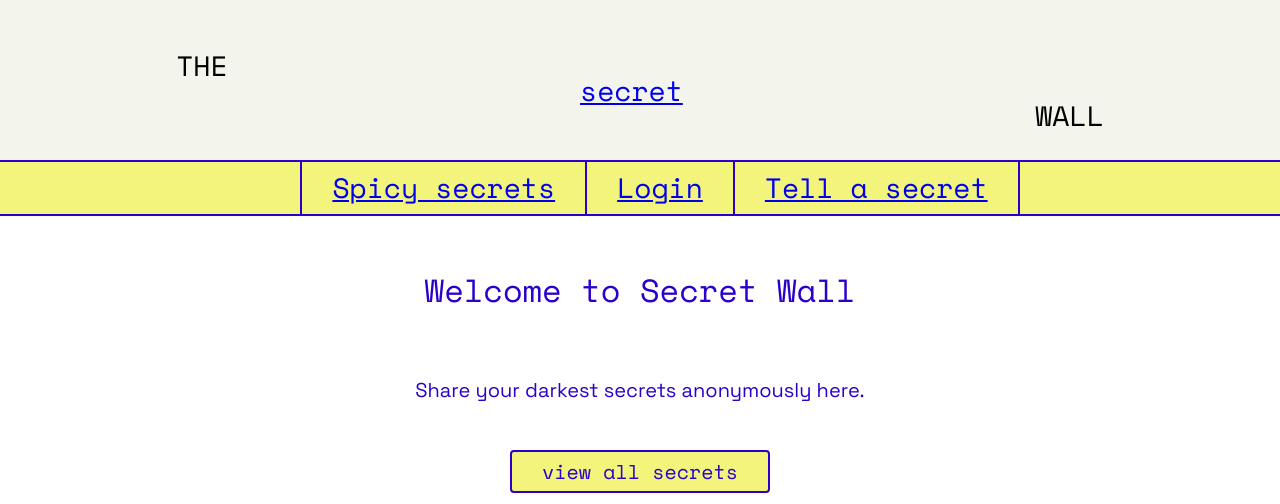
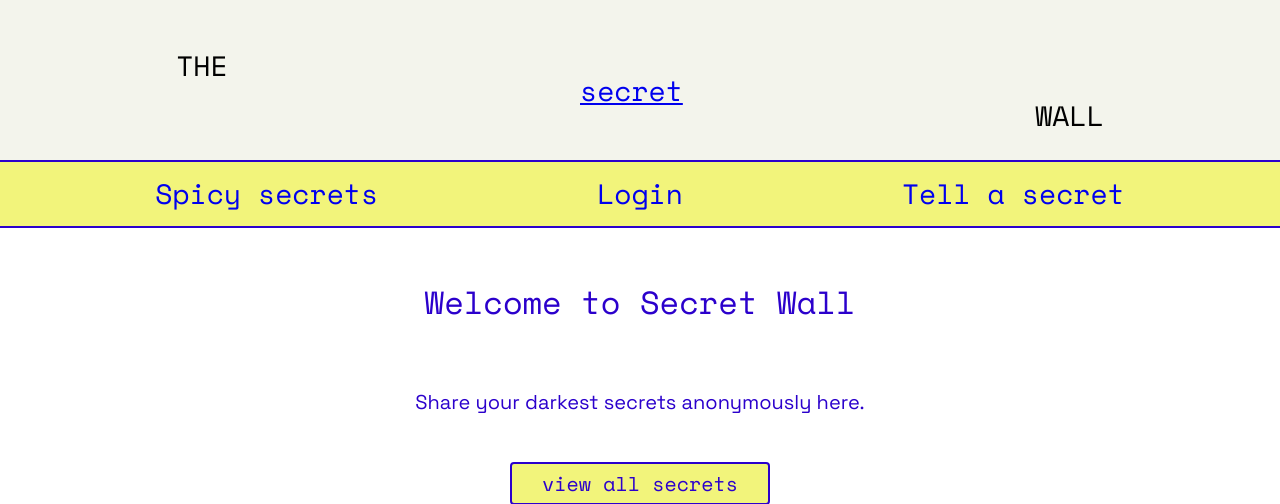
Before and after one commit to Elena-Ziyuan-Zhao/CIT-SUMMER-PROJECT, a Flask app: page / in a window 1280 px wide. Shown: the top 504 px of the page. Run offline with Flask 3, Linux system fonts and the light colour scheme.

Commit message:
changes to csss

```diff
--- a/static/custom.css
+++ b/static/custom.css
@@ -53,44 +53,49 @@ header .hero p:nth-child(3) {
   margin-top: 100px;
 }
 
-header nav .container .navbar-brand {
-  text-decoration: none;
-}
-header nav .container .collapse .navbar-nav {
-  list-style: none;
-  padding-left: 0;
-}
-
 nav {
   background-color: #F2F47B;
   border-block: 2px solid #2B00CC;
-  width: 100%;
-  display: flex;
-  justify-content: space-around;
-  align-items: center;
 }
 nav ul {
   display: flex;
+  flex-direction: column;
   margin: 0;
   list-style-type: none;
+  width: 100%;
+  padding-left: 0;
 }
-nav li {
-  padding-inline: 30px;
-  padding-block: 10px;
-  border-left: 2px solid #2B00CC;
+nav ul li {
+  border-bottom: 2px solid #2B00CC;
+  width: 100vw;
+  text-align: center;
+  padding: 1rem 0;
 }
-nav li:last-child {
-  border-right: 2px solid #2B00CC;
+nav ul li:hover {
+  background-color: #ebed65;
 }
-nav .container a.navbar-brand {
-  color: #525252;
-  width: 100%;
-  height: 15rem;
-  margin: 2rem;
-  text-align: center;
+nav ul li a {
+  width: 100vw;
+  padding: 1rem 3rem;
+  text-decoration: none;
+  margin: 0;
 }
-nav .container ul {
-  list-style-type: none;
+nav ul li:last-child {
+  border-bottom: none;
+}
+@media (min-width: 600px) {
+  nav ul {
+    flex-direction: row;
+    max-width: 70rem;
+    margin: 0 auto;
+  }
+  nav ul li {
+    border-bottom: none;
+  }
+  nav ul li a {
+    padding: 1rem;
+    margin: 0 0.125rem;
+  }
 }
 
 /*! normalize.css v8.0.1 | MIT License | github.com/necolas/normalize.css */
--- a/static/scss/vars_mixins/_mixins.scss
+++ b/static/scss/vars_mixins/_mixins.scss
@@ -14,6 +14,9 @@
     a{
         text-decoration: none;
     }
+    &:hover{
+        background-color: $btn-background-hover;
+    }
 }
 
 
--- a/static/scss/vars_mixins/_vars.scss
+++ b/static/scss/vars_mixins/_vars.scss
@@ -30,3 +30,5 @@ $field-background: #D9D9D9;
 // btn
 $btn-background: #F2F47B;
 $btn-border: #2B00CC;
+
+$btn-background-hover: #ebed65;
```
Also changed, not shown: other parts of static/custom.css (+38 -3 lines), static/scss/components/_header.scss (+0 -18 lines), static/scss/components/_nav.scss (+38 -23 lines), static/scss/templates/_all_top_secrets.scss (+22 -2 lines).
